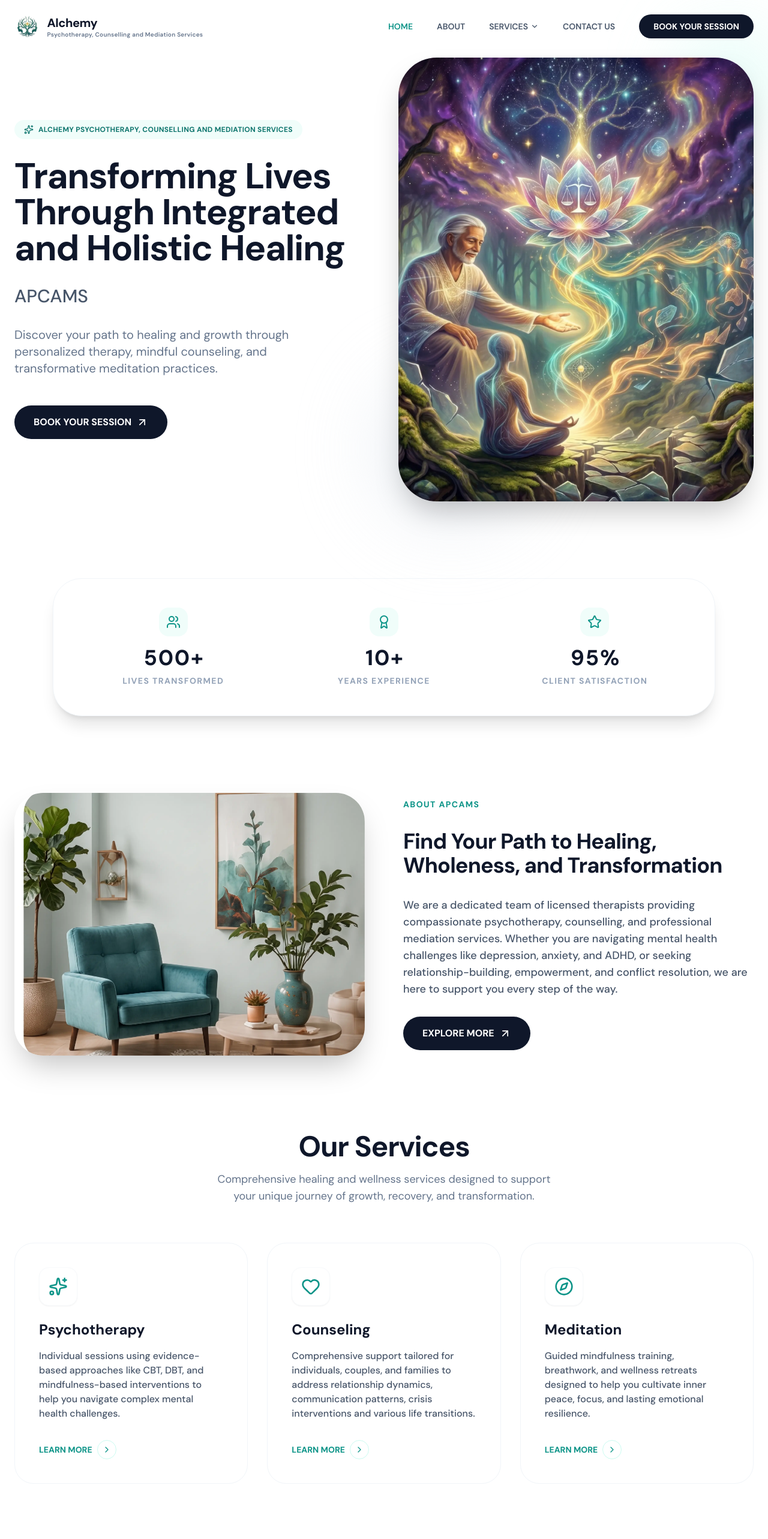
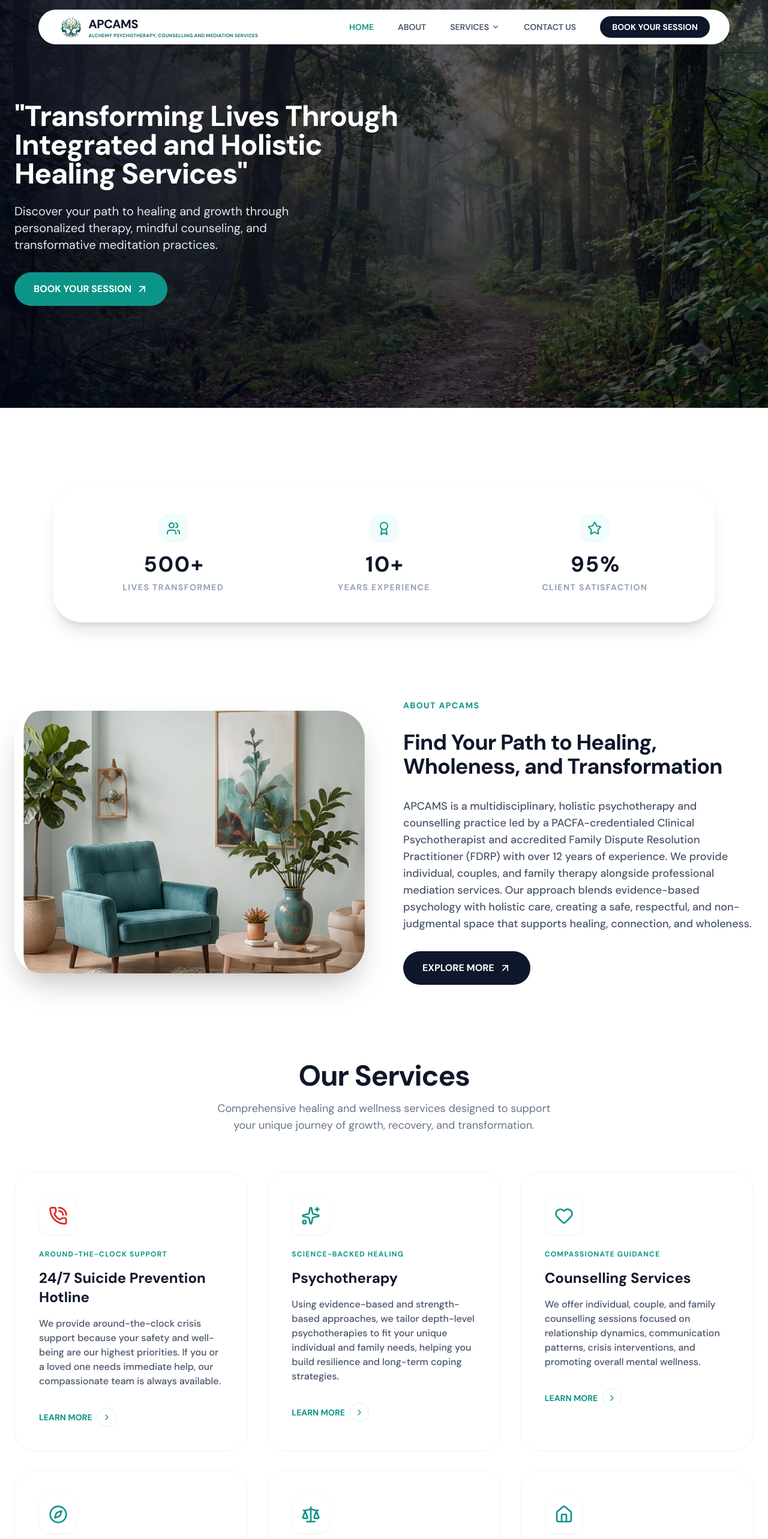
Before and after one commit to pacostudios/APCAMS_Consultancy, a Next.js app: page /v2 in a window 1280 px wide. Shown: the top 2566 px of the page at 60% size. Built offline with nearby package versions, Linux system fonts and the light colour scheme.

Commit message:
Jayasurya: updated content and stuff

```diff
--- a/src/app/v2/book_appointment/page.tsx
+++ b/src/app/v2/book_appointment/page.tsx
@@ -130,7 +130,7 @@ function BookingContent() {
   );
 
   return (
-    <div className="max-w-7xl mx-auto px-6 py-12 md:py-20 min-h-[80vh]">
+    <div className="max-w-7xl mx-auto px-6 pt-28 md:pt-36 pb-12 md:pb-20 min-h-[80vh]">
 
       {/* PROGRESS STEPPER */}
       <div className="max-w-3xl mx-auto mb-16 md:mb-24 relative">
--- a/src/app/v2/components/Navbar.tsx
+++ b/src/app/v2/components/Navbar.tsx
@@ -38,26 +38,40 @@ export default function V2Navbar({ forceSolid = false }: { forceSolid?: boolean
 
   const isActive = (path: string) => pathname === path;
 
-  const isSolid = scrolled || forceSolid;
+  const isLandingPage = pathname === "/v2" || pathname === "/v2/";
+  const isSolid = scrolled || forceSolid || isOpen || !isLandingPage;
 
   return (
-    <nav
-      className={`fixed top-0 left-0 right-0 z-50 transition-all duration-300 ${
-        isSolid ? "bg-white/95 backdrop-blur-lg shadow-md py-4" : "bg-transparent py-6"
-      }`}
-    >
-      <div className="max-w-7xl mx-auto px-6 flex justify-between items-center">
+    <div className="fixed top-0 left-0 right-0 z-50 flex justify-center w-full pointer-events-none">
+      <nav
+        className={`pointer-events-auto transition-all duration-500 ease-in-out ${
+          isSolid
+            ? "w-full max-w-full bg-white/95 backdrop-blur-lg shadow-md py-3 px-6 md:px-12 rounded-none mt-0 border-b border-slate-100"
+            : "w-[calc(100%-2rem)] max-w-6xl bg-white border border-slate-100 shadow-[0_8px_32px_0_rgba(0,0,0,0.06)] rounded-2xl md:rounded-full py-2 px-6 md:px-8 mt-3 md:mt-4"
+        }`}
+      >
+        <div className="w-full flex justify-between items-center">
         {/* Logo */}
-        <Link href="/v2" className="flex items-center gap-3">
-          <Image src="/logo.webp" alt="APCAMS" width={48} height={48} className="h-10 w-auto object-contain" />
+        <Link href="/v2" className={`flex items-center transition-all duration-500 ${isSolid ? "gap-3" : "gap-2"}`}>
+          <Image
+            src="/logo.webp"
+            alt="APCAMS"
+            width={56}
+            height={56}
+            className={`w-auto object-contain transition-all duration-500 ${isSolid ? "h-11 md:h-12" : "h-9 md:h-10"}`}
+          />
           <div className="flex flex-col leading-tight">
-            <span className="text-xl font-extrabold tracking-tight text-slate-900">Alchemy</span>
-            <span className="text-[10px] font-semibold text-slate-500 tracking-wide leading-tight">Psychotherapy, Counselling and Mediation Services</span>
+            <span className={`font-extrabold tracking-tight text-slate-900 transition-all duration-500 ${isSolid ? "text-xl md:text-2xl" : "text-lg md:text-xl"}`}>
+              APCAMS
+            </span>
+            <span className={`font-bold tracking-wide text-teal-700 transition-all duration-500 ${isSolid ? "text-[8px] md:text-[10px]" : "text-[7px] md:text-[8px]"}`}>
+              ALCHEMY PSYCHOTHERAPY, COUNSELLING AND MEDIATION SERVICES
+            </span>
           </div>
         </Link>
 
         {/* Desktop Links */}
-        <div className="hidden md:flex items-center space-x-10">
+        <div className="hidden md:flex items-center space-x-6 lg:space-x-10">
           {navLinks.map((link) => (
             <Link
               key={link.name}
@@ -132,7 +146,9 @@ export default function V2Navbar({ forceSolid = false }: { forceSolid?: boolean
 
           <Link
             href="/v2/book_appointment"
-            className="px-6 py-2.5 bg-slate-900 text-white text-sm font-bold rounded-full hover:bg-teal-600 transition-all transform hover:scale-105"
+            className={`bg-slate-900 text-white font-bold rounded-full hover:bg-teal-600 transition-all transform hover:scale-105 transition-all duration-500 whitespace-nowrap flex items-center justify-center ${
+              isSolid ? "px-6 py-2.5 text-sm" : "px-4 md:px-5 py-1.5 md:py-2 text-xs md:text-sm"
+            }`}
           >
             BOOK YOUR SESSION
           </Link>
@@ -230,6 +246,7 @@ export default function V2Navbar({ forceSolid = false }: { forceSolid?: boolean
           </motion.div>
         )}
       </AnimatePresence>
-    </nav>
+      </nav>
+    </div>
   );
 }
--- a/src/app/v2/contact_us/page.tsx
+++ b/src/app/v2/contact_us/page.tsx
@@ -79,7 +79,7 @@ export default function V2ContactUs() {
   };
 
   return (
-    <div className="space-y-24 md:space-y-32 pb-32 pt-10">
+    <div className="space-y-24 md:space-y-32 pb-32 pt-28 md:pt-36">
 
       {/* 1. HERO SECTION */}
       <section className="max-w-7xl mx-auto px-6">
--- a/src/app/v2/layout.tsx
+++ b/src/app/v2/layout.tsx
@@ -15,7 +15,7 @@ export default function V2Layout({ children }: { children: React.ReactNode }) {
     <div className="v2-redesign min-h-screen flex flex-col font-[family-name:var(--font-dm-sans)]">
       <ScrollToTop />
       <V2Navbar forceSolid={isServiceDetailPage} />
-      <main className="flex-grow pt-24">
+      <main className="flex-grow">
         {children}
       </main>
       <V2Footer />
--- a/src/app/v2/page.tsx
+++ b/src/app/v2/page.tsx
@@ -19,7 +19,10 @@ import {
   Quote,
   GraduationCap,
   Wrench,
-  TrendingUp
+  TrendingUp,
+  PhoneCall,
+  Scale,
+  Home
 } from "lucide-react";
 import { NumberTicker } from "@/components/magicui/number-ticker";
 import { SITE_ASSETS } from "@/lib/site-assets";
@@ -55,30 +58,63 @@ export default function V2Home() {
   const services = [
     {
       id: "01",
-      title: "Psychotherapy",
-      tagline: "Science-Backed Healing",
-      desc: "Individual sessions using evidence-based approaches like CBT, DBT, and mindfulness-based interventions to help you navigate complex mental health challenges.",
-      icon: <Sparkles className="w-8 h-8 text-teal-600" />,
-      color: "from-teal-50/50 to-white",
-      hoverColor: "hover:bg-teal-600"
+      title: "24/7 Suicide Prevention Hotline",
+      tagline: "Around-the-Clock Support",
+      desc: "We provide around-the-clock crisis support because your safety and well-being are our highest priorities. If you or a loved one needs immediate help, our compassionate team is always available.",
+      icon: <PhoneCall className="w-8 h-8 text-red-600" />,
+      link: "/v2/contact_us",
+      color: "from-red-50/50 to-white",
+      hoverColor: "hover:bg-red-600 hover:shadow-[0_30px_60px_-15px_rgba(220,38,38,0.35)]"
     },
     {
       id: "02",
-      title: "Counseling",
-      tagline: "Compassionate Guidance",
-      desc: "Comprehensive support tailored for individuals, couples, and families to address relationship dynamics, communication patterns, crisis interventions and various life transitions.",
-      icon: <Heart className="w-8 h-8 text-teal-600" />,
-      color: "from-slate-50/50 to-white",
-      hoverColor: "hover:bg-slate-900"
+      title: "Psychotherapy",
+      tagline: "Science-Backed Healing",
+      desc: "Using evidence-based and strength-based approaches, we tailor depth-level psychotherapies to fit your unique individual and family needs, helping you build resilience and long-term coping strategies.",
+      icon: <Sparkles className="w-8 h-8 text-teal-600" />,
+      link: "/v2/service/psychotherapy",
+      color: "from-teal-50/50 to-white",
+      hoverColor: "hover:bg-teal-600 hover:shadow-[0_30px_60px_-15px_rgba(20,184,166,0.35)]"
     },
     {
       id: "03",
-      title: "Meditation",
+      title: "Counselling Services",
+      tagline: "Compassionate Guidance",
+      desc: "We offer individual, couple, and family counselling sessions focused on relationship dynamics, communication patterns, crisis interventions, and promoting overall mental wellness.",
+      icon: <Heart className="w-8 h-8 text-teal-600" />,
+      link: "/v2/service/counselling-services",
+      color: "from-slate-50/50 to-white",
+      hoverColor: "hover:bg-slate-900 hover:shadow-[0_30px_60px_-15px_rgba(15,23,42,0.35)]"
+    },
+    {
+      id: "04",
+      title: "Meditation Programs",
       tagline: "Mindful Resilience",
-      desc: "Guided mindfulness training, breathwork, and wellness retreats designed to help you cultivate inner peace, focus, and lasting emotional resilience.",
+      desc: "Guided mindfulness training, breathwork, and wellness retreats designed to help cultivate inner peace, focus, and lasting emotional resilience.",
       icon: <Compass className="w-8 h-8 text-teal-600" />,
+      link: "/v2/service/meditation-programs",
       color: "from-teal-50/50 to-white",
-      hoverColor: "hover:bg-teal-600"
+      hoverColor: "hover:bg-teal-600 hover:shadow-[0_30px_60px_-15px_rgba(20,184,166,0.35)]"
+    },
+    {
+      id: "05",
+      title: "Mediation & Out-of-Court Settlement",
+      tagline: "Constructive Conflict Resolution",
+      desc: "We provide professional facilitation to resolve family, marital, financial, property, community, and workplace disputes constructively and peacefully.",
+      icon: <Scale className="w-8 h-8 text-teal-600" />,
+      link: "/v2/service/mediation",
+      color: "from-slate-50/50 to-white",
+      hoverColor: "hover:bg-slate-900 hover:shadow-[0_30px_60px_-15px_rgba(15,23,42,0.35)]"
+    },
+    {
+      id: "06",
+      title: "Residential Couples Therapy",
+      tagline: "Immersive Relationship Retreat",
+      desc: "An intensive, structured retreat at our peaceful facility with planned meals, activities, and expert guidance to escape distractions, resolve conflicts, and rebuild love. (Pre-Booking Required)",
+      icon: <Home className="w-8 h-8 text-teal-600" />,
+      link: "/v2/service/residential-couples-therapy",
+      color: "from-teal-50/50 to-white",
+      hoverColor: "hover:bg-teal-600 hover:shadow-[0_30px_60px_-15px_rgba(20,184,166,0.35)]"
     }
   ];
 
@@ -131,57 +167,54 @@ export default function V2Home() {
   return (
     <div className="space-y-20 md:space-y-32 pb-32">
       {/* HERO SECTION */}
-      <section className="max-w-7xl mx-auto px-6 grid grid-cols-1 lg:grid-cols-2 gap-12 items-center min-h-[80vh]">
+      <section className="w-full relative min-h-[75vh] md:min-h-[85vh] flex items-center bg-slate-950 overflow-hidden">
+        {/* Background Image with Overlay */}
+        <div className="absolute inset-0 z-0">
+          <Image
+            src="/background_image_2.webp"
+            alt="Healing and Holistic Services"
+            fill
+            priority
+            className="object-cover object-center"
+          />
+          {/* Overlay to ensure readability while maintaining image visibility */}
+          <div className="absolute inset-0 bg-slate-950/50 md:bg-gradient-to-r md:from-slate-950/80 md:via-slate-950/40 md:to-transparent"></div>
+        </div>
+
+        {/* Hero Content */}
+        <div className="max-w-7xl mx-auto w-full px-6 relative z-10">
+          <div className="max-w-2xl py-16 md:py-24 flex flex-col justify-center space-y-6 md:space-y-8">
             <motion.div
-          initial={{ opacity: 0, x: -30 }}
-          whileInView={{ opacity: 1, x: 0 }}
+              initial={{ opacity: 0, y: 30 }}
+              animate={{ opacity: 1, y: 0 }}
               transition={{ duration: 0.8 }}
-          viewport={{ once: true }}
-          className="space-y-6 md:space-y-8"
+              className="space-y-6"
             >
-          <div className="inline-flex items-center gap-2 px-4 py-2 bg-teal-50 text-teal-700 rounded-full text-[10px] md:text-xs font-bold tracking-wide">
-            <Sparkles size={16} />
-            ALCHEMY PSYCHOTHERAPY, COUNSELLING AND MEDIATION SERVICES
-          </div>
-          <h1 className="text-4xl md:text-5xl lg:text-6xl font-bold tracking-tight text-slate-900 leading-[1.15]">
-            Transforming Lives Through Integrated and Holistic Healing
+              <h1 className="text-3xl md:text-4xl lg:text-5xl font-extrabold tracking-tight text-white leading-[1.15] font-outfit">
+                "Transforming Lives Through Integrated and Holistic Healing Services"
               </h1>
-          <h2 className="text-xl md:text-3xl font-medium text-slate-600">
-           APCAMS
-          </h2>
-          <p className="text-lg md:text-xl text-slate-500 max-w-lg leading-relaxed font-normal">
+
+              <p className="text-lg md:text-xl text-slate-200 max-w-lg leading-relaxed font-normal">
                 Discover your path to healing and growth through personalized therapy,
                 mindful counseling, and transformative meditation practices.
               </p>
-          <div className="flex items-center gap-6 pt-4">
+            </motion.div>
+
+            <motion.div
+              initial={{ opacity: 0, y: 20 }}
+              animate={{ opacity: 1, y: 0 }}
+              transition={{ duration: 0.8, delay: 0.2 }}
+              className="flex items-center gap-6"
+            >
               <Link href="/v2/book_appointment">
-              <button className="px-6 py-3 md:px-8 md:py-4 bg-slate-900 text-white rounded-full font-bold text-sm md:text-base hover:bg-teal-600 transition-all flex items-center gap-2 group">
+                <button className="px-6 py-3.5 md:px-8 md:py-4 bg-teal-600 text-white rounded-full font-bold text-sm md:text-base hover:bg-white hover:text-slate-900 transition-all flex items-center gap-2 group shadow-lg hover:shadow-teal-500/20">
                   BOOK YOUR SESSION
                   <ArrowUpRight size={20} className="transition-transform group-hover:translate-x-1 group-hover:-translate-y-1" />
                 </button>
               </Link>
+            </motion.div>
           </div>
-        </motion.div>
-
-        <motion.div
-          initial={{ opacity: 0, scale: 0.9 }}
-          whileInView={{ opacity: 1, scale: 1 }}
-          transition={{ duration: 1 }}
-          viewport={{ once: true }}
-          className="relative mt-8 lg:mt-0"
-        >
-          <div className="aspect-[4/5] bg-slate-100 rounded-[3rem] md:rounded-[4rem] overflow-hidden relative z-10 shadow-2xl">
-             <Image
-                src={SITE_ASSETS.HOME.hero.src}
-                alt={SITE_ASSETS.HOME.hero.alt}
-                fill
-                className="object-cover"
-             />
         </div>
-          {/* Decorative Elements */}
-          <div className="absolute -top-10 -right-10 w-40 h-40 bg-teal-100 rounded-full blur-3xl opacity-60"></div>
-          <div className="absolute -bottom-10 -left-10 w-64 h-64 bg-slate-200 rounded-full blur-3xl opacity-60"></div>
-        </motion.div>
       </section>
 
       {/* STATS BAR */}
@@ -234,10 +267,7 @@ export default function V2Home() {
             Find Your Path to Healing, Wholeness, and Transformation
           </h2>
           <p className="text-base md:text-lg text-slate-600 leading-relaxed font-medium">
-            We are a dedicated team of licensed therapists providing compassionate psychotherapy, counselling, and
-            professional mediation services. Whether you are navigating mental health challenges like depression,
-            anxiety, and ADHD, or seeking relationship-building, empowerment, and conflict resolution, we are here
-            to support you every step of the way.
+            APCAMS is a multidisciplinary, holistic psychotherapy and counselling practice led by a PACFA-credentialed Clinical Psychotherapist and accredited Family Dispute Resolution Practitioner (FDRP) with over 12 years of experience. We provide individual, couples, and family therapy alongside professional mediation services. Our approach blends evidence-based psychology with holistic care, creating a safe, respectful, and non-judgmental space that supports healing, connection, and wholeness.
           </p>
           <a
             href="/v2/about"
@@ -257,7 +287,7 @@ export default function V2Home() {
             Comprehensive healing and wellness services designed to support your unique journey of growth, recovery, and transformation.
           </p>
         </div>
-        <div className="grid grid-cols-1 md:grid-cols-3 gap-6 md:gap-8">
+        <div className="grid grid-cols-1 md:grid-cols-2 lg:grid-cols-3 gap-6 md:gap-8">
           {services.map((service, i) => (
             <motion.div
               whileHover={{ y: -10 }}
@@ -270,27 +300,34 @@ export default function V2Home() {
               }}
               viewport={{ once: true }}
               key={i}
-              className={`group relative p-8 md:p-10 rounded-[2rem] space-y-6 transition-all duration-300 ease-out border border-slate-100 bg-white hover:bg-teal-600 hover:shadow-[0_30px_60px_-15px_rgba(20,184,166,0.3)] cursor-default`}
+            >
+              <Link
+                href={service.link}
+                className={`block group relative h-full p-8 md:p-10 rounded-[2rem] space-y-6 transition-all duration-300 ease-out border border-slate-100 bg-white ${service.hoverColor} cursor-pointer`}
               >
                 <div className="w-14 h-14 md:w-16 md:h-16 bg-white border border-slate-50 rounded-2xl flex items-center justify-center shadow-sm transition-transform duration-300 group-hover:scale-110">
-                <div className="text-teal-600">
+                  <div className={service.title === "24/7 Suicide Prevention Hotline" ? "text-red-600" : "text-teal-600"}>
                     {service.icon}
                   </div>
                 </div>
                 <div className="space-y-3 md:space-y-4">
-                <h3 className="text-xl md:text-2xl font-bold text-slate-900 transition-colors duration-300 group-hover:text-white">
+                  <span className="text-teal-600 text-xs font-bold uppercase tracking-widest block transition-colors duration-300 group-hover:text-white/80">
+                    {service.tagline}
+                  </span>
+                  <h3 className="text-xl md:text-2xl font-bold text-slate-900 transition-colors duration-300 group-hover:text-white leading-tight">
                     {service.title}
                   </h3>
-                <p className="text-sm md:text-base text-slate-600 leading-relaxed font-medium transition-colors duration-300 group-hover:text-teal-50">
+                  <p className="text-sm md:text-base text-slate-600 leading-relaxed font-medium transition-colors duration-300 group-hover:text-white/90">
                     {service.desc}
                   </p>
                 </div>
-              <button className="text-teal-600 font-bold text-xs md:text-sm flex items-center gap-2 group/btn transition-colors duration-300 group-hover:text-white pt-2">
+                <div className="text-teal-600 font-bold text-xs md:text-sm flex items-center gap-2 group/btn transition-colors duration-300 group-hover:text-white pt-2">
                   LEARN MORE
                   <div className="w-8 h-8 rounded-full border border-teal-100 flex items-center justify-center transition-all duration-300 group-hover:border-white/40 group-hover:bg-white/10">
                     <ChevronRight size={16} className="transition-transform group-hover/btn:translate-x-1" />
                   </div>
-              </button>
+                </div>
+              </Link>
             </motion.div>
           ))}
         </div>
--- a/src/app/v2/service/[slug]/page.tsx
+++ b/src/app/v2/service/[slug]/page.tsx
@@ -238,7 +238,7 @@ export default function ServiceDetail() {
   return (
     <div className="space-y-20 md:space-y-32 pb-32">
       {/* Hero Section - Solid Navbar adjustment */}
-      <section className="relative min-h-[60vh] flex items-center bg-slate-900 overflow-hidden flex items-center justify-center">
+      <section className="relative min-h-[60vh] pt-28 md:pt-36 flex items-center bg-slate-900 overflow-hidden flex items-center justify-center">
         <div className="absolute inset-0 z-0">
           {data.image ? (
             <Image
--- a/src/app/v2/service/page.tsx
+++ b/src/app/v2/service/page.tsx
@@ -113,7 +113,7 @@ const SERVICE_PAGE_CONTENT = {
 
 export default function V2Service() {
   return (
-    <div className="space-y-24 md:space-y-32 pb-32 pt-10">
+    <div className="space-y-24 md:space-y-32 pb-32 pt-28 md:pt-36">
 
       {/* 1. HERO SECTION */}
       <section className="max-w-7xl mx-auto px-6 grid grid-cols-1 lg:grid-cols-2 gap-12 lg:gap-20 items-center">
--- a/src/lib/site-assets.ts
+++ b/src/lib/site-assets.ts
@@ -18,7 +18,7 @@ export const SITE_ASSETS = {
   // ==========================================
   HOME: {
     hero: {
-      src: "/landing2.webp",
+      src: "/background_image.png",
       alt: "Peaceful Meditation"
     },
     aboutPreview: {
```
Also changed, not shown: src/app/v2/about/page.tsx (+3 -5 lines), public/background_image_2.webp (added), 1 other file (tests, documents, lock files or other folders). Lines whose indentation alone changed are shown as unchanged.
